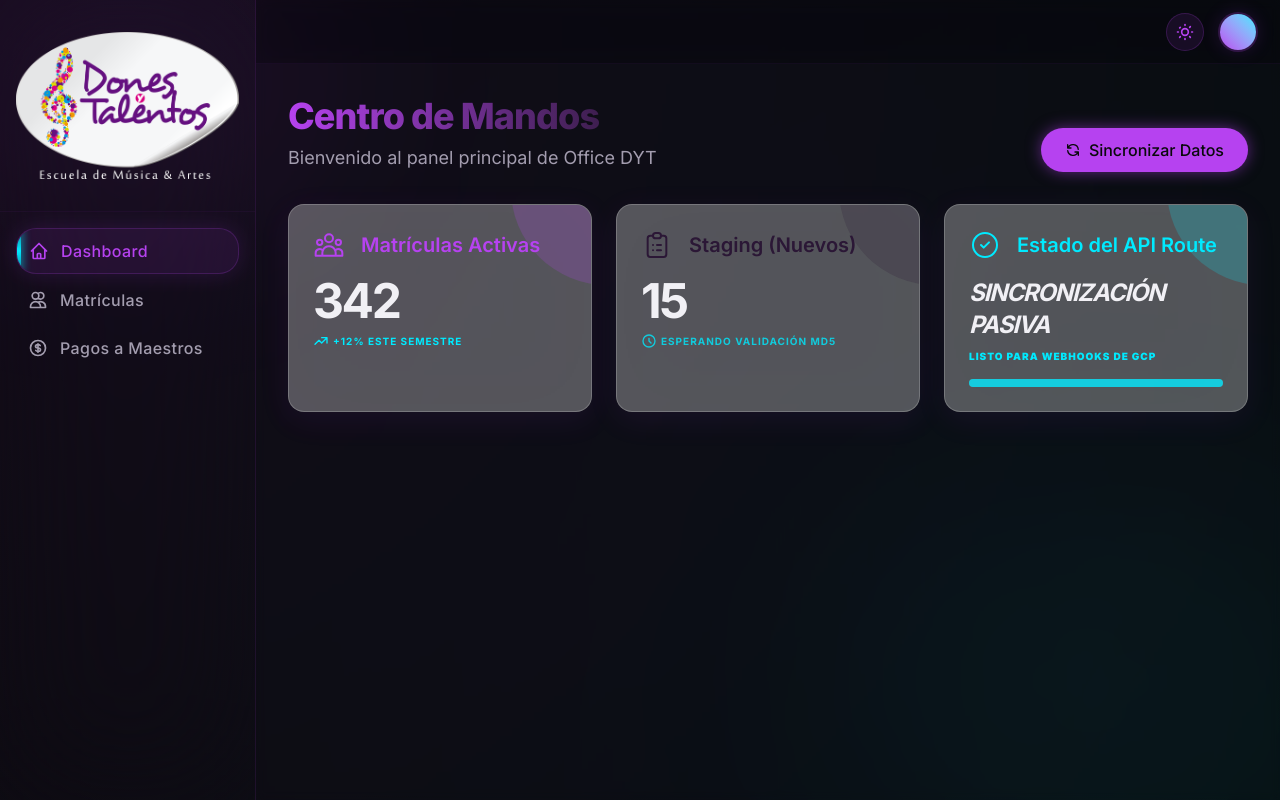
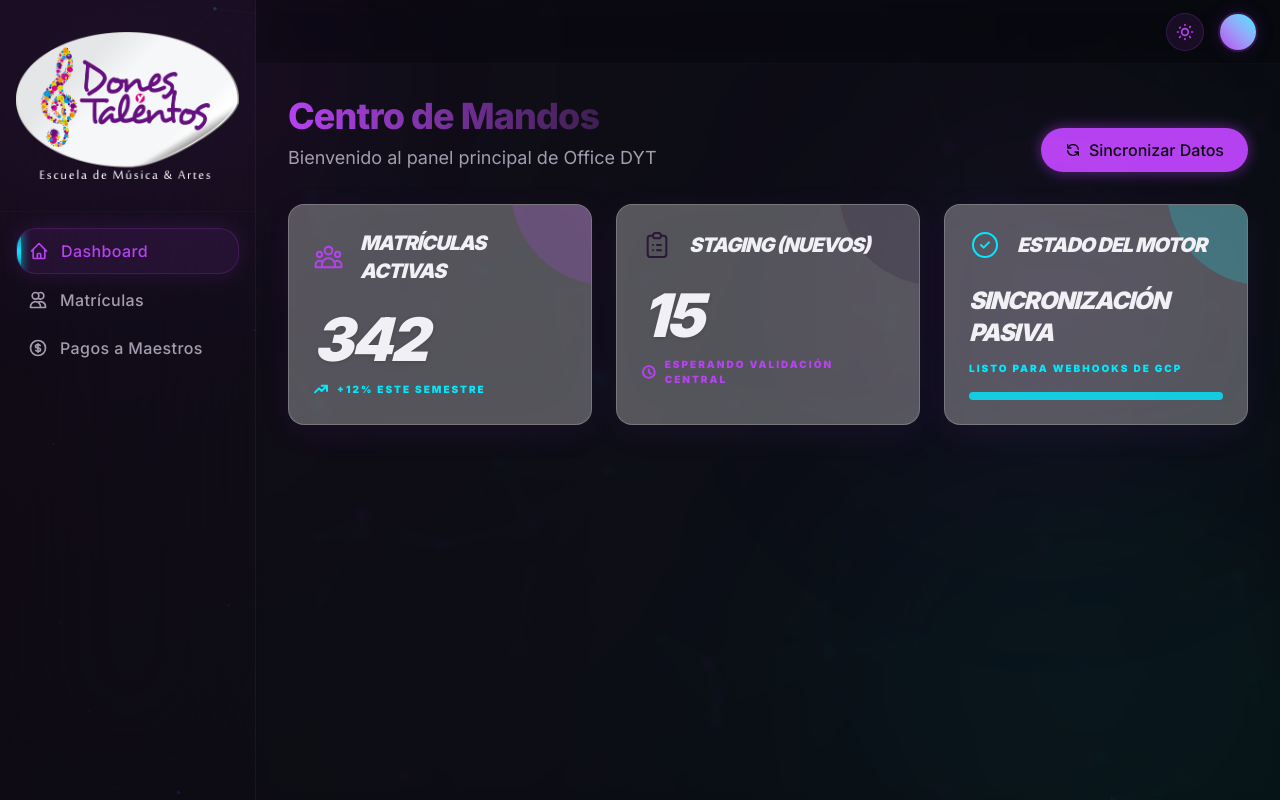
Before and after one commit to germontana70/office-dyt, a Next.js app: page /dashboard in a window 1280 px wide. Built offline with nearby package versions, Linux system fonts and the light colour scheme.

Commit message:
fix(ui): unify glassmorphism across dashboard and enhance light mode particles

```diff
--- a/src/app/dashboard/layout.tsx
+++ b/src/app/dashboard/layout.tsx
@@ -1,6 +1,7 @@
 import Image from "next/image";
 import { SidebarNav } from "@/ui/components/modules/layout/SidebarNav";
 import { ThemeToggle } from "@/ui/components/modules/layout/ThemeToggle";
+import { ParticleBackground } from "@/ui/components/modules/layout/ParticleBackground";
 
 
 export const metadata = {
@@ -14,7 +15,10 @@ export default function DashboardLayout({
     children: React.ReactNode;
 }) {
     return (
-        <div className="min-h-screen antialiased transition-colors duration-500">
+        <div className="min-h-screen antialiased transition-colors duration-500 overflow-hidden relative">
+            {/* Fondo cinematográfico global */}
+            <ParticleBackground />
+
             {/* Background elements for depth - DYT Brand Version */}
             <div className="fixed inset-0 z-[-1]">
                 <div className="absolute top-[-5%] left-[-5%] w-[30%] h-[30%] rounded-full bg-primary/10 blur-[100px]" />
--- a/src/app/dashboard/matriculas/page.tsx
+++ b/src/app/dashboard/matriculas/page.tsx
@@ -1,5 +1,3 @@
-import { Suspense } from 'react';
-import { ParticleBackground } from '@/ui/components/modules/layout/ParticleBackground';
 import { CurrentStudentRepository } from '@/modules/matriculas/repository/current-student-repo';
 import { EnrollmentStats } from '@/modules/matriculas/components/EnrollmentStats';
 import { StudentSearchSelect } from '@/modules/matriculas/components/StudentSearchSelect';
@@ -16,9 +14,6 @@ export default async function MatriculasPage() {
 
     return (
         <div className="relative min-h-screen w-full overflow-hidden p-6 md:p-10">
-            {/* Fondo cinematográfico espacial */}
-            <ParticleBackground />
-
             {/* Gradientes y resplandores base (Glassmorphism Environment) */}
             <div className="absolute top-0 right-0 w-[500px] h-[500px] bg-primary/10 blur-[150px] rounded-full pointer-events-none" />
             <div className="absolute bottom-1/4 left-1/4 w-[400px] h-[400px] bg-secondary/10 blur-[150px] rounded-full pointer-events-none" />
--- a/src/app/dashboard/page.tsx
+++ b/src/app/dashboard/page.tsx
@@ -5,7 +5,10 @@ import { GradientText } from "@/ui/components/modules/typography/GradientText";
 
 export default function DashboardPage() {
     return (
-        <div className="space-y-8 animate-in fade-in slide-in-from-bottom-4 duration-700 ease-out">
+        <div className="space-y-8 animate-in fade-in slide-in-from-bottom-4 duration-700 ease-out relative">
+            {/* Gradientes locales para profundidad extra */}
+            <div className="absolute top-0 right-0 w-[400px] h-[400px] bg-primary/5 blur-[120px] rounded-full pointer-events-none" />
+
 
             <div className="flex justify-between items-end">
                 <div>
@@ -35,12 +38,12 @@ export default function DashboardPage() {
                                 <svg className="w-8 h-8" fill="none" viewBox="0 0 24 24" stroke="currentColor">
                                     <path strokeLinecap="round" strokeLinejoin="round" strokeWidth={1.5} d="M17 20h5v-2a3 3 0 00-5.356-1.857M17 20H7m10 0v-2c0-.656-.126-1.283-.356-1.857M7 20H2v-2a3 3 0 015.356-1.857M7 20v-2c0-.656.126-1.283.356-1.857m0 0a5.002 5.002 0 019.288 0M15 7a3 3 0 11-6 0 3 3 0 016 0zm6 3a2 2 0 11-4 0 2 2 0 014 0zM7 10a2 2 0 11-4 0 2 2 0 014 0z" />
                                 </svg>
-                                <h3 className="text-xl font-semibold">Matrículas Activas</h3>
+                                <h3 className="text-xl font-black uppercase italic tracking-tighter text-foreground">Matrículas Activas</h3>
                             </div>
-                            <div className="mt-4">
-                                <span className="text-5xl font-bold tracking-tighter text-foreground">342</span>
-                                <p className="text-sm text-accent mt-2 font-bold flex items-center uppercase tracking-widest text-[10px]">
-                                    <svg className="w-4 h-4 mr-1" fill="none" viewBox="0 0 24 24" stroke="currentColor"><path strokeLinecap="round" strokeLinejoin="round" strokeWidth={2} d="M13 7h8m0 0v8m0-8l-8 8-4-4-6 6" /></svg>
+                            <div className="mt-6">
+                                <span className="text-6xl font-black tracking-tighter text-foreground drop-shadow-sm italic">342</span>
+                                <p className="text-accent mt-3 font-black flex items-center uppercase tracking-[0.2em] text-[10px]">
+                                    <svg className="w-4 h-4 mr-2" fill="none" viewBox="0 0 24 24" stroke="currentColor"><path strokeLinecap="round" strokeLinejoin="round" strokeWidth={3} d="M13 7h8m0 0v8m0-8l-8 8-4-4-6 6" /></svg>
                                     +12% este semestre
                                 </p>
                             </div>
@@ -55,13 +58,13 @@ export default function DashboardPage() {
                             <svg className="w-8 h-8" fill="none" viewBox="0 0 24 24" stroke="currentColor">
                                 <path strokeLinecap="round" strokeLinejoin="round" strokeWidth={1.5} d="M9 5H7a2 2 0 00-2 2v12a2 2 0 002 2h10a2 2 0 002-2V7a2 2 0 00-2-2h-2M9 5a2 2 0 002 2h2a2 2 0 002-2M9 5a2 2 0 012-2h2a2 2 0 012 2m-3 7h3m-3 4h3m-6-4h.01M9 16h.01" />
                             </svg>
-                            <h3 className="text-xl font-semibold">Staging (Nuevos)</h3>
+                            <h3 className="text-xl font-black uppercase italic tracking-tighter text-foreground">Staging (Nuevos)</h3>
                         </div>
-                        <div className="mt-4">
-                            <span className="text-5xl font-bold tracking-tighter text-foreground">15</span>
-                            <p className="text-sm text-accent/80 mt-2 font-bold flex items-center uppercase tracking-widest text-[10px]">
-                                <svg className="w-4 h-4 mr-1" fill="none" viewBox="0 0 24 24" stroke="currentColor"><path strokeLinecap="round" strokeLinejoin="round" strokeWidth={2} d="M12 8v4l3 3m6-3a9 9 0 11-18 0 9 9 0 0118 0z" /></svg>
-                                Esperando validación MD5
+                        <div className="mt-6">
+                            <span className="text-6xl font-black tracking-tighter text-foreground drop-shadow-sm italic">15</span>
+                            <p className="text-primary mt-3 font-black flex items-center uppercase tracking-[0.2em] text-[10px]">
+                                <svg className="w-4 h-4 mr-2" fill="none" viewBox="0 0 24 24" stroke="currentColor"><path strokeLinecap="round" strokeLinejoin="round" strokeWidth={3} d="M12 8v4l3 3m6-3a9 9 0 11-18 0 9 9 0 0118 0z" /></svg>
+                                Esperando validación central
                             </p>
                         </div>
                     </div>
@@ -74,11 +77,11 @@ export default function DashboardPage() {
                             <svg className="w-8 h-8" fill="none" viewBox="0 0 24 24" stroke="currentColor">
                                 <path strokeLinecap="round" strokeLinejoin="round" strokeWidth={1.5} d="M9 12l2 2 4-4m6 2a9 9 0 11-18 0 9 9 0 0118 0z" />
                             </svg>
-                            <h3 className="text-xl font-semibold">Estado del API Route</h3>
+                            <h3 className="text-xl font-black uppercase italic tracking-tighter text-foreground">Estado del Motor</h3>
                         </div>
-                        <div className="mt-4">
-                            <span className="text-2xl font-bold tracking-tight text-foreground block uppercase tracking-tighter italic">Sincronización Pasiva</span>
-                            <p className="text-sm text-accent mt-2 font-black uppercase tracking-widest text-[10px]">
+                        <div className="mt-6">
+                            <span className="text-2xl font-black tracking-tighter text-foreground block uppercase italic">Sincronización Pasiva</span>
+                            <p className="text-accent mt-3 font-black uppercase tracking-[0.2em] text-[10px]">
                                 Listo para Webhooks de GCP
                             </p>
 
--- a/src/ui/components/modules/layout/ParticleBackground.tsx
+++ b/src/ui/components/modules/layout/ParticleBackground.tsx
@@ -32,9 +32,9 @@ export const ParticleBackground = () => {
                 line: 'rgba(0, 237, 255, 0.15)'
             },
             light: {
-                primary: '#6c1f77', // Morado Ciruela Profundo
-                accent: '#00EDFF',  // Cyan
-                line: 'rgba(108, 31, 119, 0.05)'
+                primary: '#4a154b', // Morado Ciruela Profundo (Más oscuro para contraste)
+                accent: '#008b8b',  // Cyan Oscuro (Para contraste en blanco)
+                line: 'rgba(74, 21, 75, 0.1)'
             }
         };
 
@@ -77,7 +77,7 @@ export const ParticleBackground = () => {
             draw() {
                 if (!ctx) return;
                 ctx.fillStyle = this.color;
-                ctx.globalAlpha = resolvedTheme === 'dark' ? 0.4 : 0.2;
+                ctx.globalAlpha = resolvedTheme === 'dark' ? 0.4 : 0.5; // Aumento de opacidad en light mode
                 ctx.beginPath();
                 ctx.arc(this.x, this.y, this.size, 0, Math.PI * 2);
                 ctx.fill();
```
